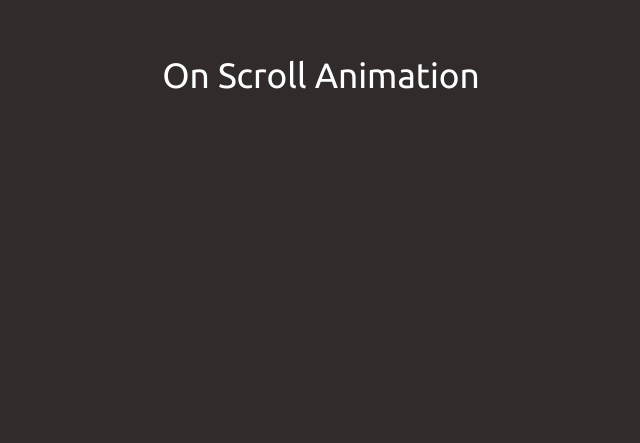
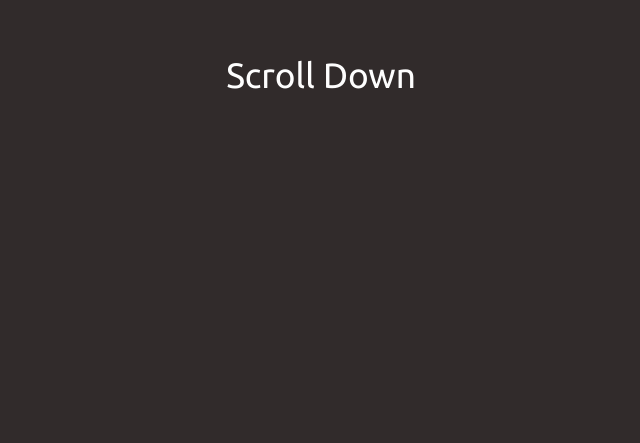
Before and after one commit to Sina-shafiee/on-scroll-animate, a plain HTML site: page index.html in a window 1280 px wide. Shown: the part 357-800 px from the top of the page, without its empty margins (319-959 px from the left). Drawn offline with Linux system fonts and the light colour scheme.

Commit message:
fixed some bugs

```diff
--- a/css/styles.css
+++ b/css/styles.css
@@ -15,6 +15,7 @@ body {
   justify-content: center;
   align-items: center;
 }
+
 .col {
   flex-direction: column;
 }
@@ -23,6 +24,7 @@ body {
   min-height: 100vh;
   margin: 2rem 0 4rem 0;
 }
+
 .logos .logo {
   width: 10rem;
   height: 10rem;
--- a/index.html
+++ b/index.html
@@ -6,10 +6,11 @@
     <meta name="viewport" content="width=device-width, initial-scale=1.0" />
     <title>On Scroll Animation</title>
     <link rel="stylesheet" href="./css/styles.css" />
+    <script src="./js/main.js" defer></script>
   </head>
   <body>
-    <section class="h-full flex v-center hidden">
-      <p>On Scroll Animation</p>
+    <section class="h-full flex v-center">
+      <p>Scroll Down</p>
     </section>
     <section class="h-full flex col v-center">
       <p>Social Media</p>
@@ -22,6 +23,5 @@
     <section class="h-full flex v-center hidden">
       <p>Thanks!</p>
     </section>
-    <script src="./js/app.js"></script>
   </body>
 </html>
```
Also changed, not shown: js/main.js (renamed from js/app.js).
